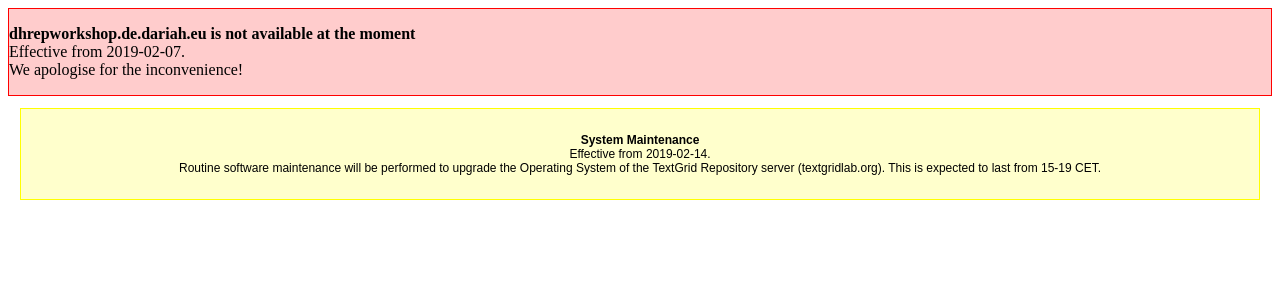
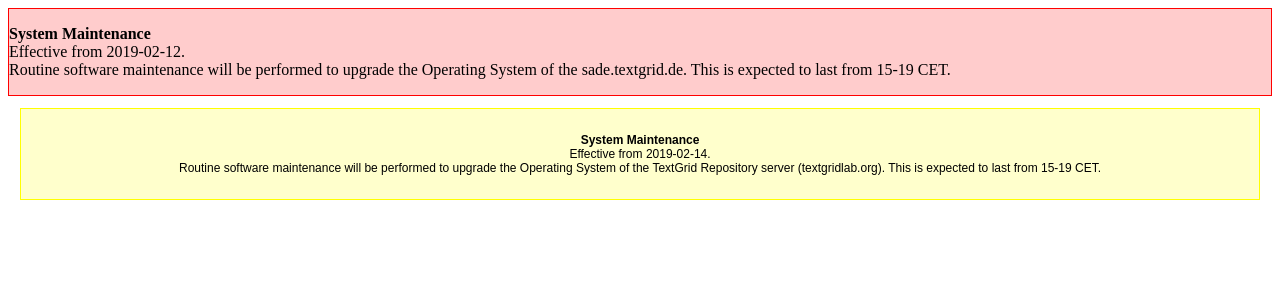
Before and after one commit to DARIAH-DE/status, a Jekyll site: the page built from textgrid/repstatus.md, in a window 1280 px wide. Shown: the top 300 px of the page. Built offline with Jekyll 4.4.1, drawn with Linux system fonts in a browser that asks for light colours.

Commit message:
Add outage of SADE services

```diff
--- a/_data/outages.yaml
+++ b/_data/outages.yaml
@@ -1,10 +1,11 @@
 ---
-- title: 'dhrepworkshop.de.dariah.eu is not available at the moment'
-  date_start: '2019-02-07'
+- title: 'System Maintenance'
+  date_start: '2019-02-12'
+  date_end:
   hide: false
-  description: 'We apologise for the inconvenience!'
+  description: 'Routine software maintenance will be performed to upgrade the Operating System of the sade.textgrid.de. This is expected to last from 15-19 CET.'
   affected:
-    - '/servers/dhrepworkshop'
+    - '/servers/sade'
 - title: 'System Maintenance'
   date_start: '2019-01-31'
   date_end: '2019-01-31'
```
